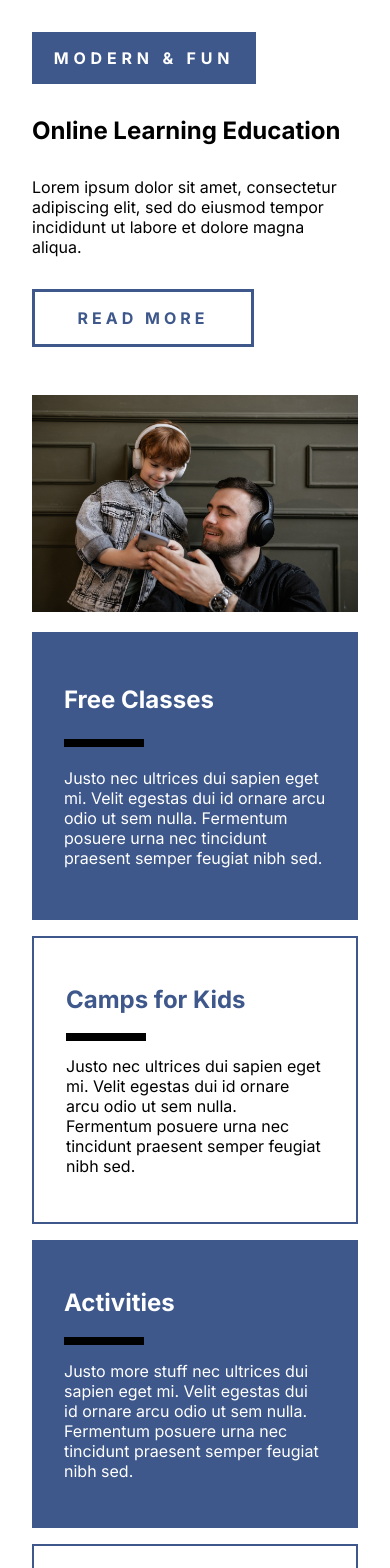
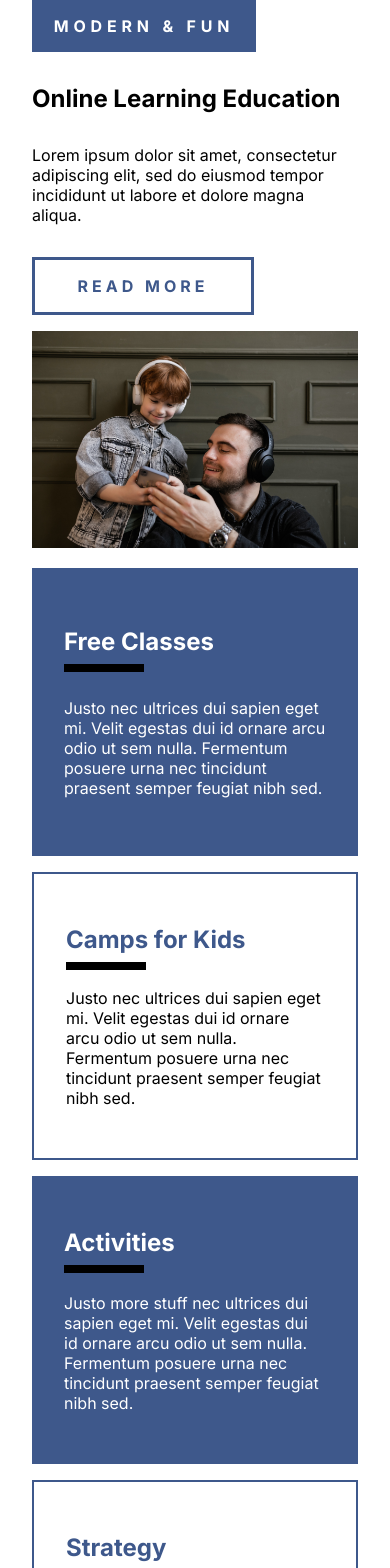
Before and after one commit to jvpink200/education-project, a Next.js app: page / in a window 390 px wide. Shown: the top 1568 px of the page. Built offline with nearby package versions, Linux system fonts and the light colour scheme.

Commit message:
finished styling cards for responsiveness

```diff
--- a/src/app/components/Cards.js
+++ b/src/app/components/Cards.js
@@ -2,8 +2,10 @@ import styles from "../page.module.scss";
 export default function Card({ title, content, color }) {
   return (
     <div className={`${styles.card} ${color}`}>
-      <h2>{title}</h2>
-      <div className="separator-sm"></div>
+      <h2>
+        {title}
+        <div className="separator-sm"></div>
+      </h2>
       <div className={styles.innerContent}>
         <p>{content}</p>
       </div>
--- a/src/app/globals.css
+++ b/src/app/globals.css
@@ -32,7 +32,7 @@ button {
 .separator-sm {
   width: 5rem;
   height: 0.5rem;
-  margin-top: 5px;
+  margin-top: 8px;
   background-color: black;
 }
 
--- a/src/app/page.js
+++ b/src/app/page.js
@@ -6,8 +6,11 @@ import Card from "./components/Cards";
 import data from "./data/data.json";
 export default function Home() {
   return (
+    <>
       <main className={styles.wrapper}>
         <section className={styles.intro}>
+          <div className={styles.intro__wrapper}>
+            <div className={styles.intro__education}>
               <div className={styles.intro__modern}>
                 <p>Modern & Fun</p>
               </div>
@@ -17,12 +20,14 @@ export default function Home() {
                 eiusmod tempor incididunt ut labore et dolore magna aliqua.
               </p>
               <button className={styles.darkBtn}>Read More</button>
+            </div>
             <div className={styles.hpImg}>
               <Image
                 src={hpLearning}
                 alt="Heaphones Audio Learning"
                 priority="true"
               />
+            </div>
           </div>
         </section>
         <section className={styles.cards}>
@@ -36,9 +41,10 @@ export default function Home() {
             );
           })}
         </section>
+      </main>
       <footer className="footer">
         <Footer />
       </footer>
-    </main>
+    </>
   );
 }
--- a/src/app/page.module.scss
+++ b/src/app/page.module.scss
@@ -5,7 +5,13 @@ $color-white: #ffffff;
   flex-direction: column;
   align-items: center;
   min-height: 100vh;
-  padding: 2rem;
+  padding: 0 2rem 0;
+  @media screen and (min-width: 900px) {
+    padding: 0 5rem 0;
+  }
+  @media screen and (min-width: 1200px) {
+    padding: 0 8rem 0;
+  }
 }
 
 .intro__modern,
@@ -47,6 +53,14 @@ $color-white: #ffffff;
   flex-direction: column;
   gap: 2rem;
 
+  &__education {
+    display: flex;
+    flex-direction: column;
+    flex: 1;
+    gap: 2rem;
+    justify-content: space-around;
+  }
+
   @media all and (min-width: 1024px) {
     &__wrapper {
       display: grid;
@@ -58,9 +72,10 @@ $color-white: #ffffff;
       }
     }
     &__education {
-      display: flex;
-      flex-direction: column;
-      justify-content: space-around;
+      gap: 0;
+      p {
+        max-width: 500px;
+      }
     }
     &__modern,
     .darkBtn {
@@ -74,15 +89,18 @@ $color-white: #ffffff;
   width: 100%;
   grid-template-columns: 1fr;
   grid-template-rows: 1fr;
-  grid-template-areas:
-    "card" "card"
-    "card" "card";
   padding-bottom: 1rem;
   @media all and (min-width: 900px) {
     grid-template-columns: 1fr 1fr;
-    grid-template-rows: 1fr 1fr;
+    grid-template-rows: 1fr 1fr 1fr;
     padding-bottom: 1rem;
     column-gap: 1rem;
+    margin-top: 2rem;
+  }
+
+  @media all and (min-width: 1400px) {
+    grid-template-columns: 1fr 1fr 1fr 1fr;
+    grid-template-rows: 1fr 1fr 1fr;
   }
 }
 
```
Lines whose indentation alone changed are shown as unchanged.
